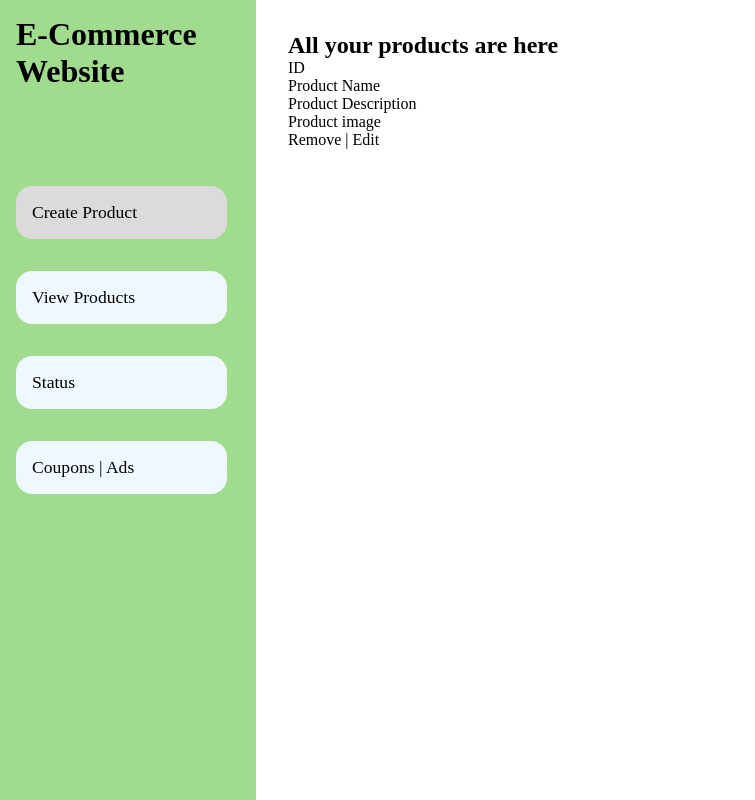
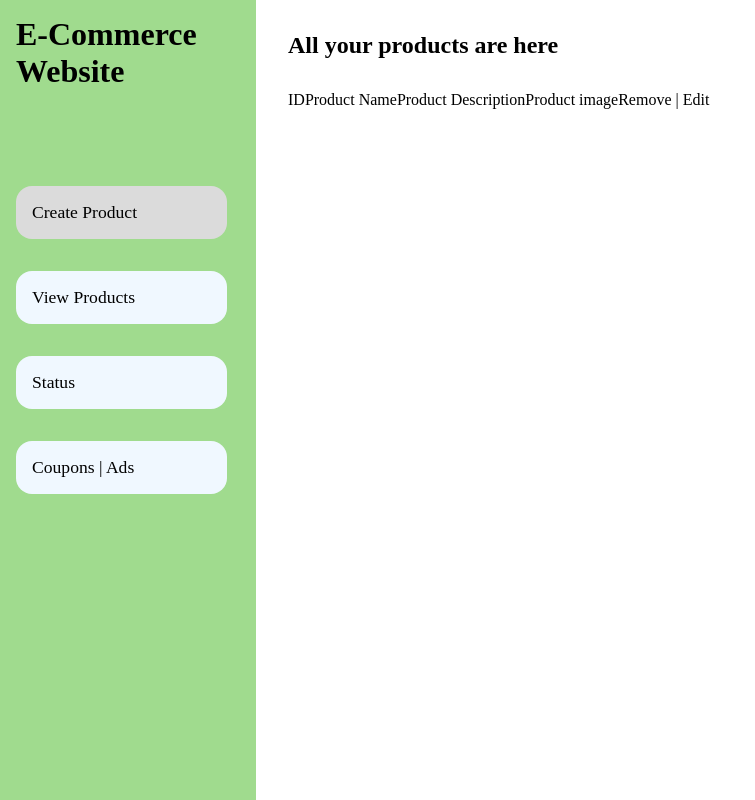
Before and after one commit to ihab-ag/e-commerce, a plain HTML site: page Seller front-end/create-product.html in a window 1280 px wide. Shown: the whole page, without its empty margins (0-755 px from the left). Drawn offline with Linux system fonts and the light colour scheme.

Commit message:
EC-13 add the table divisions display

```diff
--- a/Seller front-end/style/style.css
+++ b/Seller front-end/style/style.css
@@ -132,5 +132,7 @@ body {
 }
 
 .products-table{
-
+    display:flex;
+    justify-content: space-between;
+    margin-top: 2rem;
 }
```
